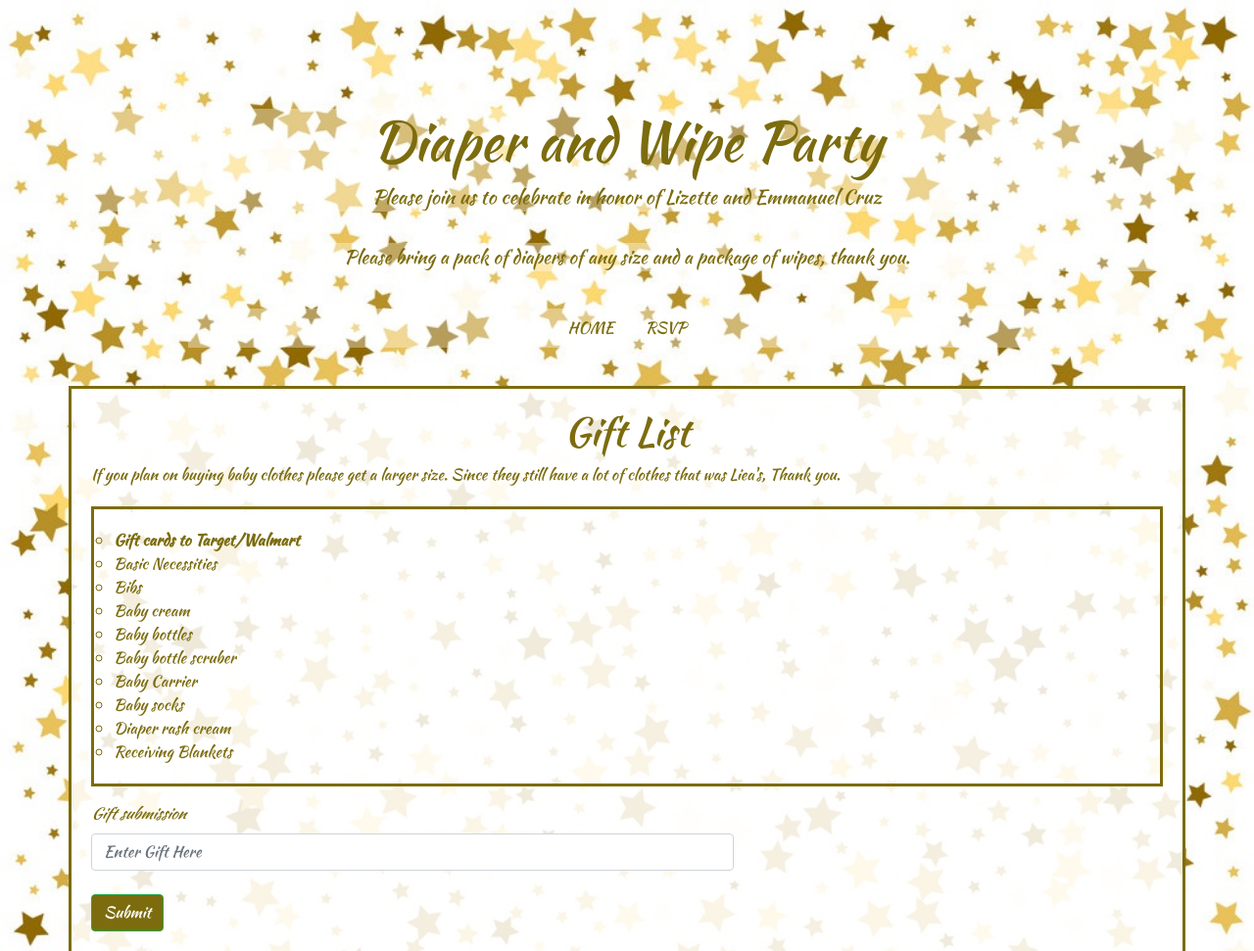
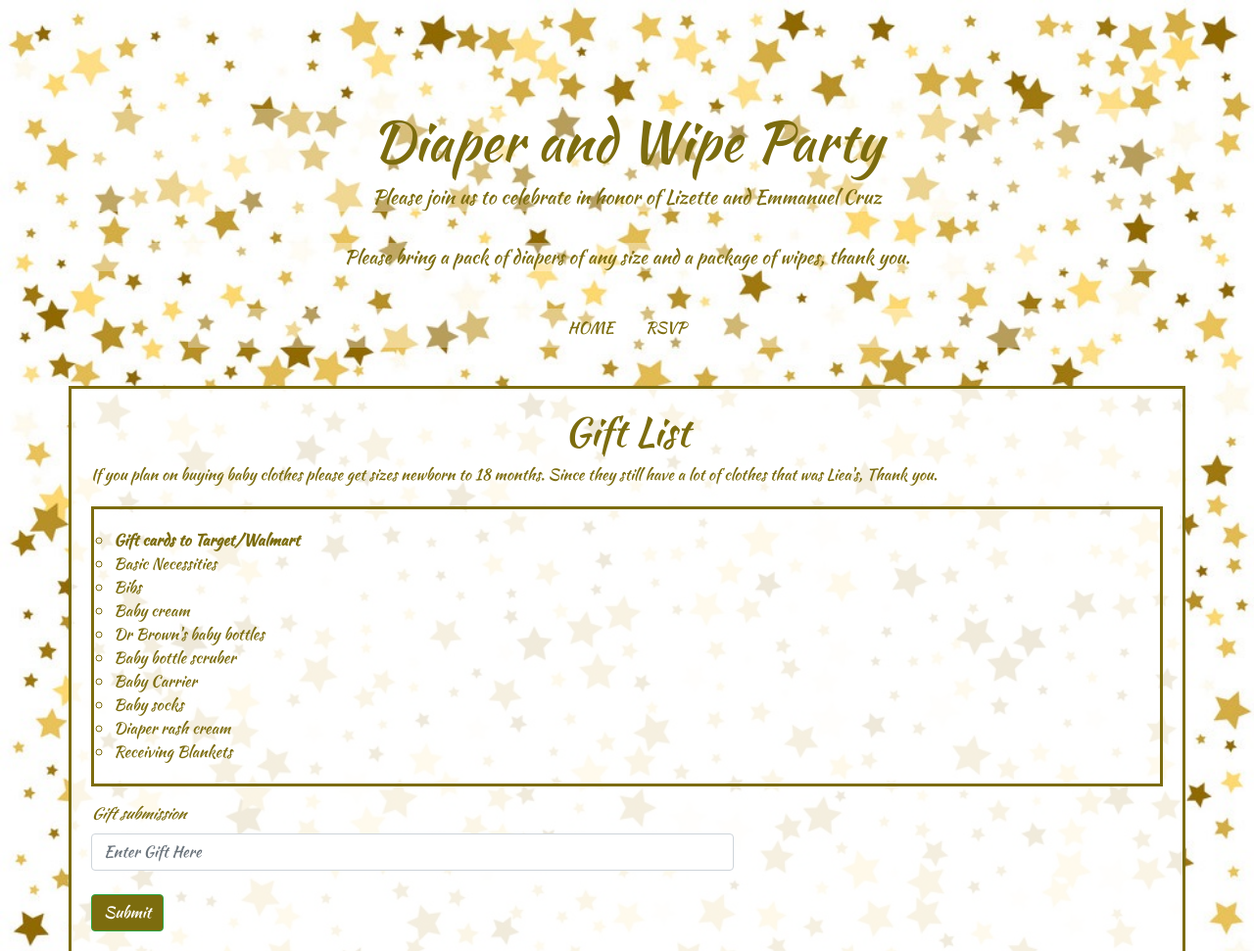
Before and after one commit to freddyt53/TwinkleTwinkle, a plain HTML site: page index.html in a window 1280 px wide. Shown: the top 971 px of the page at 98% size. Drawn offline with nearby package versions, Linux system fonts and the light colour scheme; no server answers.

Commit message:
paragraph fixes

```diff
--- a/index.html
+++ b/index.html
@@ -49,14 +49,14 @@
     <div class="container giftContainer">
         <form id="giftInputForm" style="color:rgb(124, 108, 14)!important">
             <h1>Gift List</h1>
-            <p>If you plan on buying baby clothes please get a larger size. Since they still have a lot of clothes that
+            <p>If you plan on buying baby clothes please get sizes newborn to 18 months. Since they still have a lot of clothes that
                 was Liea's, Thank you. </p>
             <ul style="list-style-type:circle;" id="list">
                 <li><b>Gift cards to Target/Walmart</b></li>
                 <li>Basic Necessities</li>
                 <li>Bibs</li>
                 <li>Baby cream</li>
-                <li>Baby bottles</li>
+                <li>Dr Brown's baby bottles</li>
                 <li>Baby bottle scruber</li>
                 <li>Baby Carrier</li>
                 <li>Baby socks</li>
```
